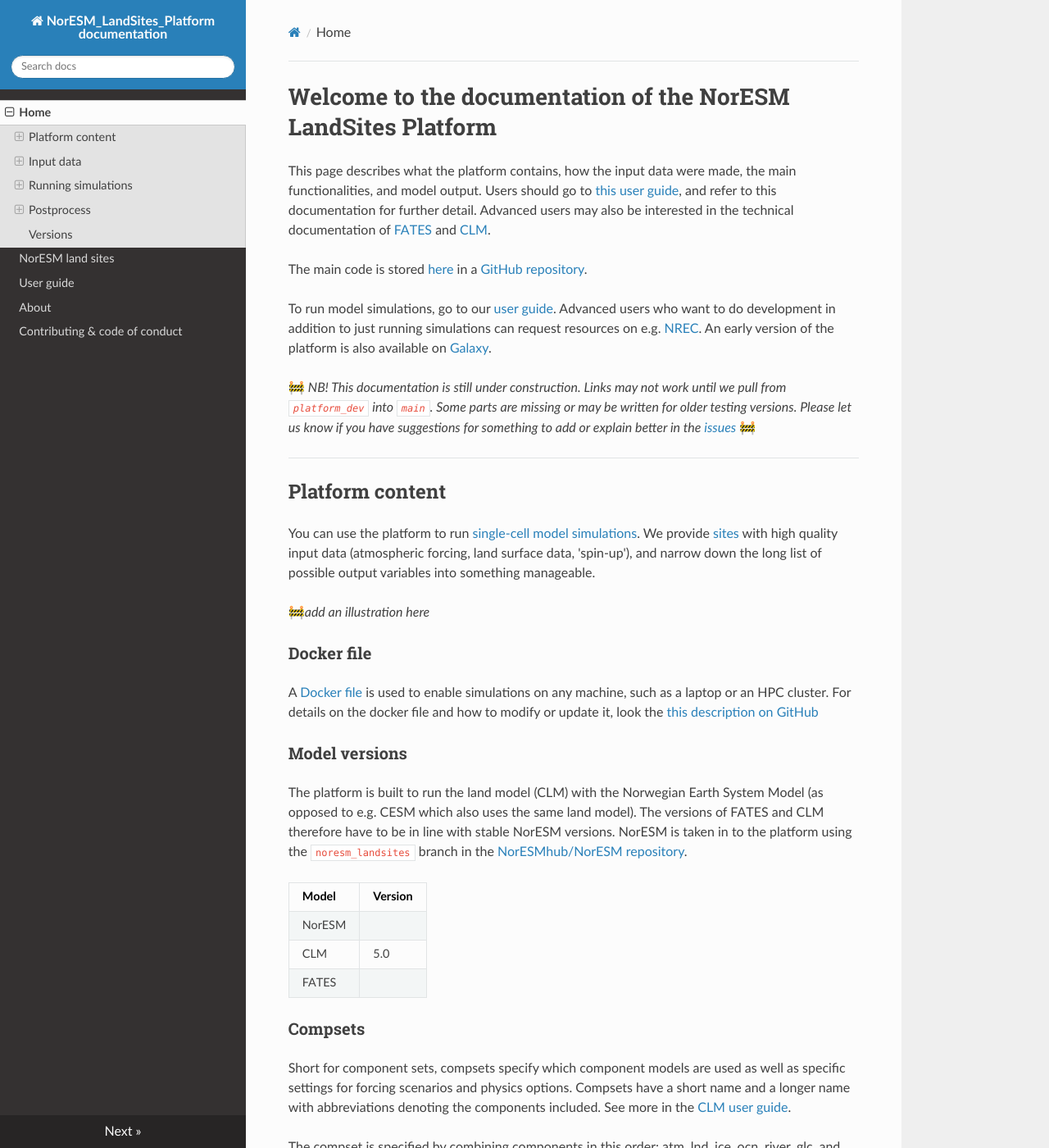
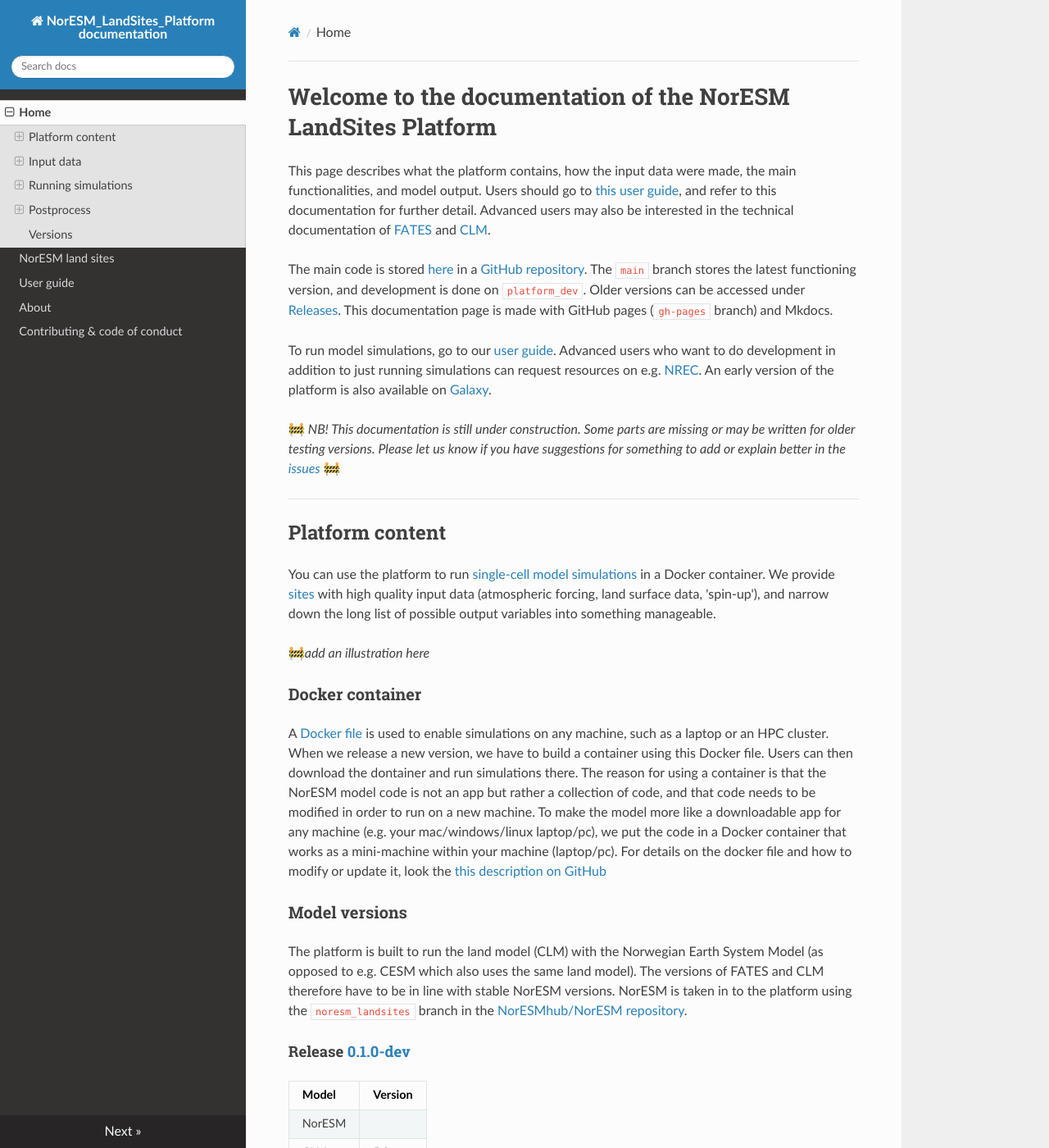
Before and after one commit to NorESMhub/noresm-land-sites-platform, an MkDocs documentation site: the page built from docs/index.md, in a window 1280 px wide and 1400 px high. Shown: the whole window at 82% size. Built offline with MkDocs 1.6.1, drawn with Linux system fonts in a browser that asks for light colours; nearby versions of some CDN libraries; some of the changed text lies outside the part shown.

Commit message:
Update index.md

```diff
--- a/docs/index.md
+++ b/docs/index.md
@@ -2,31 +2,31 @@
 
 This page describes what the platform contains, how the input data were made, the main functionalities, and model output. Users should go to [this user guide](https://noresmhub.github.io/NorESM_LandSites_Platform/user_guide), and refer to this documentation for further detail. Advanced users may also be interested in the technical documentation of [FATES](https://fates-docs.readthedocs.io/en/stable/) and [CLM](https://escomp.github.io/ctsm-docs/versions/release-clm5.0/html/users_guide/index.html).
 
-The main code is stored [here](https://github.com/NorESMhub/NorESM_LandSites_Platform) in a [GitHub repository](https://en.wikipedia.org/wiki/Git "a place to store code with version control").
+The main code is stored [here](https://github.com/NorESMhub/NorESM_LandSites_Platform) in a [GitHub repository](https://en.wikipedia.org/wiki/Git "a place to store code with version control"). The `main` branch stores the latest functioning version, and development is done on `platform_dev`. Older versions can be accessed under [Releases](https://github.com/NorESMhub/NorESM_LandSites_Platform/releases). This documentation page is made with GitHub pages (`gh-pages` branch) and Mkdocs.
 
 To run model simulations, go to our [user guide](https://noresmhub.github.io/NorESM_LandSites_Platform/user_guide). Advanced users who want to do development in addition to just running simulations can request resources on e.g. [NREC](https://nrec.no/ "Norwegian Research and Education Cloud: Fast, standardized servers and storage for the Norwegian higher education sector"). An early version of the platform is also available on [Galaxy](https://training.galaxyproject.org/training-material/topics/climate/tutorials/fates/tutorial.html "an open, web-based platform for accessible, reproducible, and transparent computational biological research").
 
 🚧
-*NB! This documentation is still under construction. Links may not work until we pull from `platform_dev` into `main`. Some parts are missing or may be written for older testing versions. Please let us know if you have suggestions for something to add or explain better in the [issues](https://github.com/NorESMhub/NorESM_LandSites_Platform/issues)*
+*NB! This documentation is still under construction. Some parts are missing or may be written for older testing versions. Please let us know if you have suggestions for something to add or explain better in the [issues](https://github.com/NorESMhub/NorESM_LandSites_Platform/issues)*
 🚧
 
 *****************************
 
 ## Platform content
 
-
-You can use the platform to run [single-cell model simulations](https://en.wikipedia.org/wiki/Climate_model#/media/File:Global_Climate_Model.png "the world is divided into a 3-dimensional grid, where equations can be solved within each gridcell, and information passed between gridcells at certain time points. Single-cell model 'runs' only simulate model processes for a single gridcell, which takes a lot less computational power"). We provide [sites](https://noresmhub.github.io/NorESM_LandSites_Platform/land-sites/) with high quality input data (atmospheric forcing, land surface data, 'spin-up'), and narrow down the long list of possible output variables into something manageable.
+You can use the platform to run [single-cell model simulations](https://en.wikipedia.org/wiki/Climate_model#/media/File:Global_Climate_Model.png "the world is divided into a 3-dimensional grid, where equations can be solved within each gridcell, and information passed between gridcells at certain time points. Single-cell model 'runs' only simulate model processes for a single gridcell, which takes a lot less computational power") in a Docker container. We provide [sites](https://noresmhub.github.io/NorESM_LandSites_Platform/land-sites/) with high quality input data (atmospheric forcing, land surface data, 'spin-up'), and narrow down the long list of possible output variables into something manageable.
 
 🚧*add an illustration here*
 
-### Docker file
+### Docker container
 
-A [Docker file](https://docs.docker.com/get-started/overview/ "a text document that contains all the commands a user could call on the command line to assemble an image") is used to enable simulations on any machine, such as a laptop or an HPC cluster. For details on the docker file and how to modify or update it, look the [this description on GitHub](https://github.com/NorESMhub/NorESM_LandSites_Platform/tree/main/docs/docker.md)
+A [Docker file](https://docs.docker.com/get-started/overview/ "a text document that contains all the commands a user could call on the command line to assemble an image") is used to enable simulations on any machine, such as a laptop or an HPC cluster. When we release a new version, we have to build a container using this Docker file. Users can then download the dontainer and run simulations there. The reason for using a container is that the NorESM model code is not an app but rather a collection of code, and that code needs to be modified in order to run on a new machine. To make the model more like a downloadable app for any machine (e.g. your mac/windows/linux laptop/pc), we put the code in a Docker container that works as a mini-machine within your machine (laptop/pc). For details on the docker file and how to modify or update it, look the [this description on GitHub](https://github.com/NorESMhub/NorESM_LandSites_Platform/tree/main/docs/docker.md)
 
 ### Model versions
 
 The platform is built to run the land model (CLM) with the Norwegian Earth System Model (as opposed to e.g. CESM which also uses the same land model). The versions of FATES and CLM therefore have to be in line with stable NorESM versions. NorESM is taken in to the platform using the `noresm_landsites` branch in the [NorESMhub/NorESM repository](https://github.com/NorESMhub/NorESM/tree/noresm_landsites).
 
+#### Release [0.1.0-dev](https://github.com/NorESMhub/NorESM_LandSites_Platform/releases)
 | Model | Version |
 | --- | --- |
 | NorESM |  |
@@ -35,30 +35,28 @@
 
 ### Compsets
 
-Short for component sets, compsets specify which component models are used as well as specific settings for forcing scenarios and physics options. Compsets have a short name and a longer name with abbreviations denoting the components included. See more in the [CLM user guide](https://escomp.github.io/ctsm-docs/versions/release-clm5.0/html/users_guide/setting-up-and-running-a-case/choosing-a-compset.html).
+Short for component sets, compsets specify which component models are used as well as specific settings for forcing scenarios and physics options. NorESM consists of several sub-models (components) for the atmosphere, land, ocean, etc, plus some common infrastructure code that allows the components to pass information back and forth at certain time steps. Component sets have a short name and a longer name with abbreviations denoting the components included. See more in the [CLM user guide](https://escomp.github.io/ctsm-docs/versions/release-clm5.0/html/users_guide/setting-up-and-running-a-case/choosing-a-compset.html).
 
 The compset is specified by combining components in this order: atm, lnd, ice, ocn, river, glc, and wave. Each component model version may be "active," "data," "dead," or "stub". Stub components are used instead of active to save computation time and input requirements when that component is not needed for the model configuration. For instance, the active land component forced with atmospheric data, does not need ice, ocn, or glc components to be active and can replace them with stubs.
 
 - TIME: Initialization Time, here for the year 2000 which gives present day conditions (as opposed to pre-industrial or future) of e.g. CO<sub>2</sub> ppm.
 - ATM: Atmosphere, here DATM%1PTGSWP3 for data driven (D) atmosphere (ATM) component driven in a point (PT) by [GSWP3](https://www.isimip.org/gettingstarted/input-data-bias-correction/details/4/) forcing data
 - LND: Land, here CLM50%FATES/BGC/SP for active Community Land Model version 5.0 and one of the following vegetation modes:
-    1. FATES vegetation
-    2. BioGeoChemistry
-    3. Satellite Phenology
+    1. Functionally Assembled Terrestrial Ecosystem Simulator vegetation (FATES)
+    2. FATES with BioGeoChemistry (BGC)
+    3. FATES simplified mode with Satellite Phenology (SP)
 - ICE: Sea-ice, here SICE stub ice
 - OCN: Ocean, here SOCN stub ocean
 - ROF: River runoff, here MOSART the MOdel for Scale Adaptive River Transport
 - GLC: Land Ice, here SGLC stub glacier (land ice) component
 - WAV: Wave, here SWAV stub wave component
 
-The compset longname defines it in the code with the following notation: `TIME_ATM[%phys]\_LND[%phys]\_ICE[%phys]\_OCN[%phys]\_ROF[%phys]\_GLC[%phys]\_WAV[%phys]`. Currently, we only support the following three compsets to enable FATES, BGC or SP vegetation:
+The compset longname defines it in the code with the following notation: `TIME_ATM[%phys]\_LND[%phys]\_ICE[%phys]\_OCN[%phys]\_ROF[%phys]\_GLC[%phys]\_WAV[%phys]`. Currently, we only support the following compsets using FATES:
 
 >2000_DATM%1PTGSWP3_CLM50%FATES_SICE_SOCN_MOSART_SGLC_SWAV
->2000_DATM%1PTGSWP3_CLM50%BGC_SICE_SOCN_MOSART_SGLC_SWAV
->2000_DATM%1PTGSWP3_CLM50%SP_SICE_SOCN_MOSART_SGLC_SWAV
 
 
-More compsets for pre-industrial or future simulations require additional input data and may be included in future versions of the platform. For now, if you need other compsets you need to dig deeper into the CLM technical documentation and provide the necessary input data yourself.
+More compsets for pre-industrial or future simulations require additional input data and may be included in future versions of the platform. For now, if you need other compsets you need to dig deeper into the CLM technical documentation and provide the necessary input data and code changes yourself.
 
 
 **************************************
@@ -128,7 +126,6 @@
 ## Running simulations
 
 To run a simulation, you need to set up a [case](https://esmci.github.io/cime/versions/master/html/glossary/index.html#term-case-CASE "An instance of a model simulation. A case is defined by a component set, a model grid, a machine, a compiler, and any other additional customizations.") which tells the model how to run. A case can be run several times, or stopped and started again. The NorESM platform provides a [settings file](https://noresmhub.github.io/NorESM_LandSites_Platform/#settings-file) that will set some basic information, and scripts to simplify running the case(s). Under `NorESM_LandSites_Platform/landsites_tools/simulation/` there are python scripts `make_cases.py` and `run_cases.py`. These scripts set up a simulation case directory and creates, builds and downloads [input data](https://noresmhub.github.io/NorESM_LandSites_Platform/#input-data "atmospheric forcing, land surface data") for the model. For more detailed information on what goes on in CLM and its coupler (which connects CLM to other model components), see this [CIME user guide](https://esmci.github.io/cime/versions/master/html/users_guide/index.html), but note that the NorESM modelling platform uses these commands and scripts more indirectly. The settings file and python scripts combine several of these options and commands to simplify the process of running simulations.
-
 
 
 ### Settings file
```
